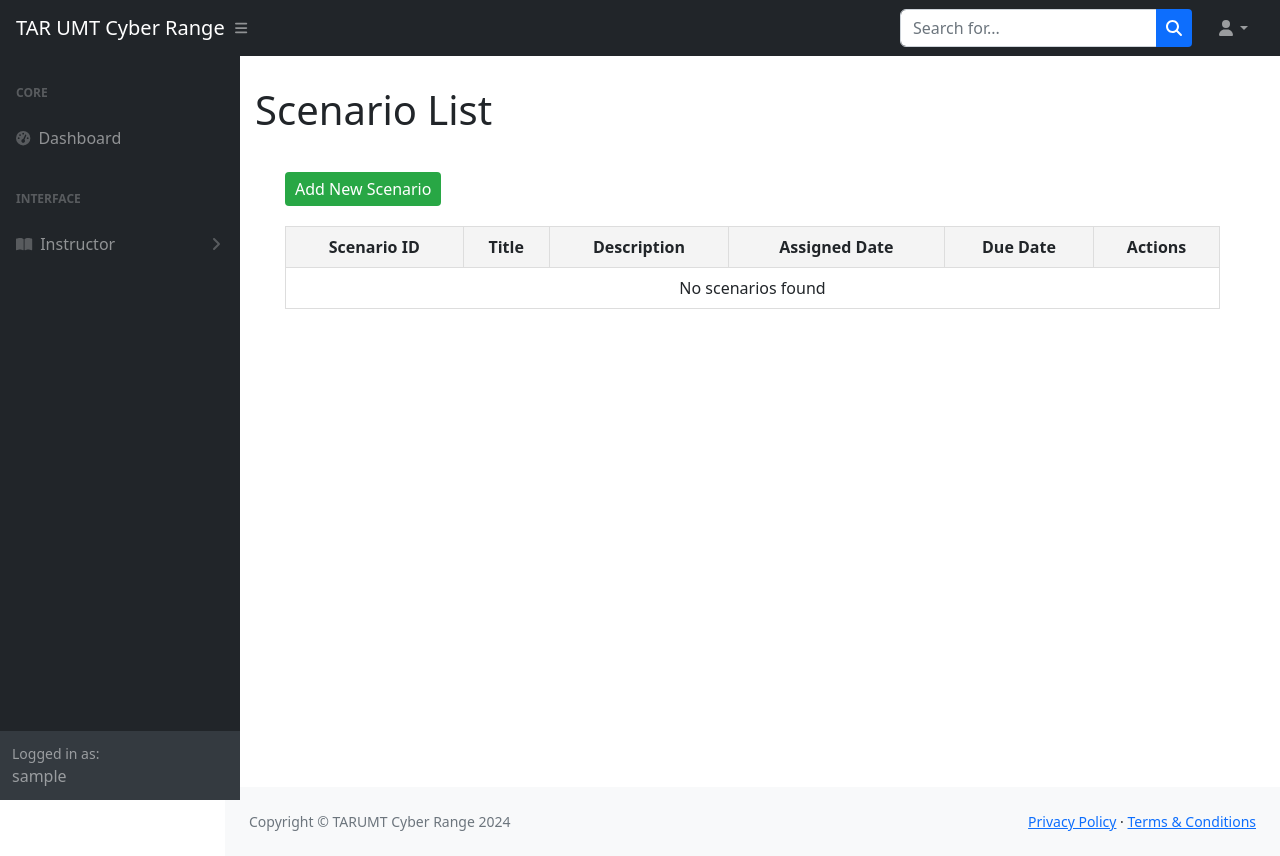
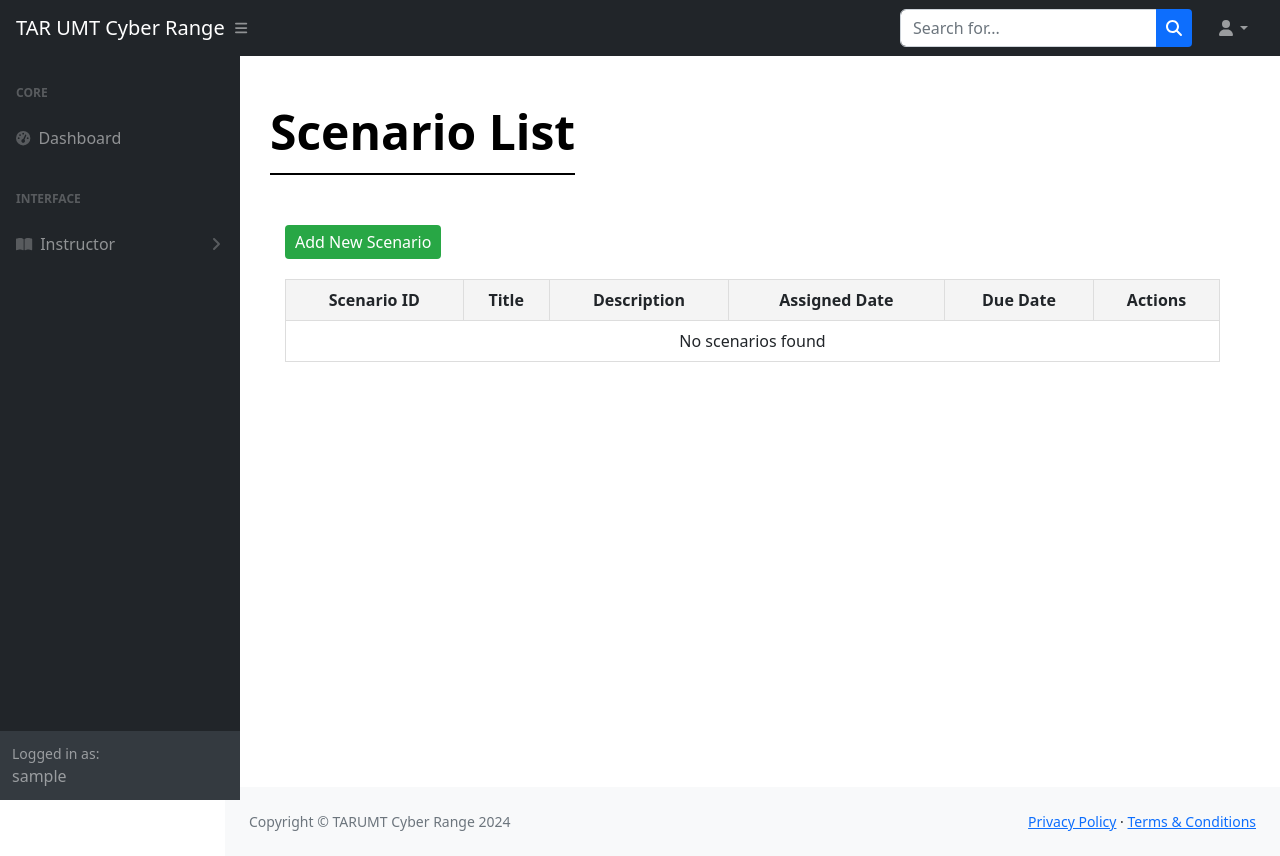
Before and after one commit to AndrewYeo03/Final-Year-Project, a PHP site: page /instructor-dashboard/scenarioManagement.php in a window 1280 px wide. Run offline with PHP 8.4, Linux system fonts and the light colour scheme; the visitor is signed in with stand-in values (Sample User, id 1); data that the repository does not hold is empty; some libraries are stand-ins or nearby versions.

Commit message:
minorDesignImprove

```diff
--- a/instructor-dashboard/scenarioManagement.php
+++ b/instructor-dashboard/scenarioManagement.php
@@ -66,12 +66,29 @@ $result = $conn->query($query);
             background-color: #dc3545;
             color: white;
         }
+
+        .page-title {
+            font-size: 3rem;
+            /* Increased font size */
+            font-weight: bold;
+            margin-bottom: 10px;
+            padding: 10px 15px;
+        }
+
+        .page-title span {
+            display: inline-block;
+            color: #000000;
+            border-bottom: 2px solid #000000;
+            padding-bottom: 5px;
+        }
     </style>
 </head>
 
 <body>
     <div class="mainContent">
-        <h1><?php echo $titleName; ?></h1>
+        <div class="page-title">
+            <span><?php echo $titleName; ?></span>
+        </div>
         <div class="mainContent">
             <a href="addScenario.php" class="btn btn-add">Add New Scenario</a>
             <table>
```
Also changed, not shown: instructor-dashboard/viewScenario.php (+18 -1 lines). Lines whose indentation alone changed are shown as unchanged.
